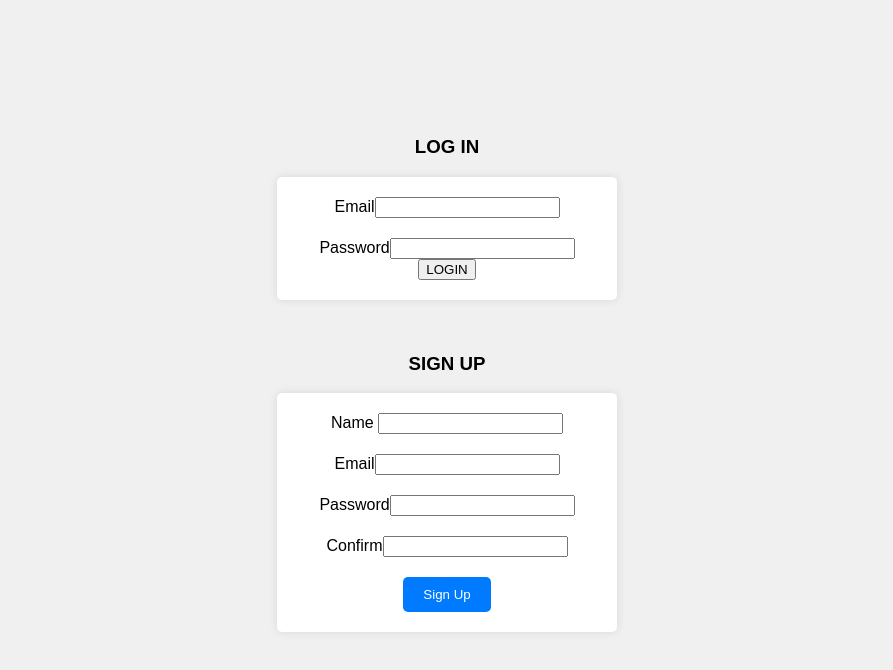
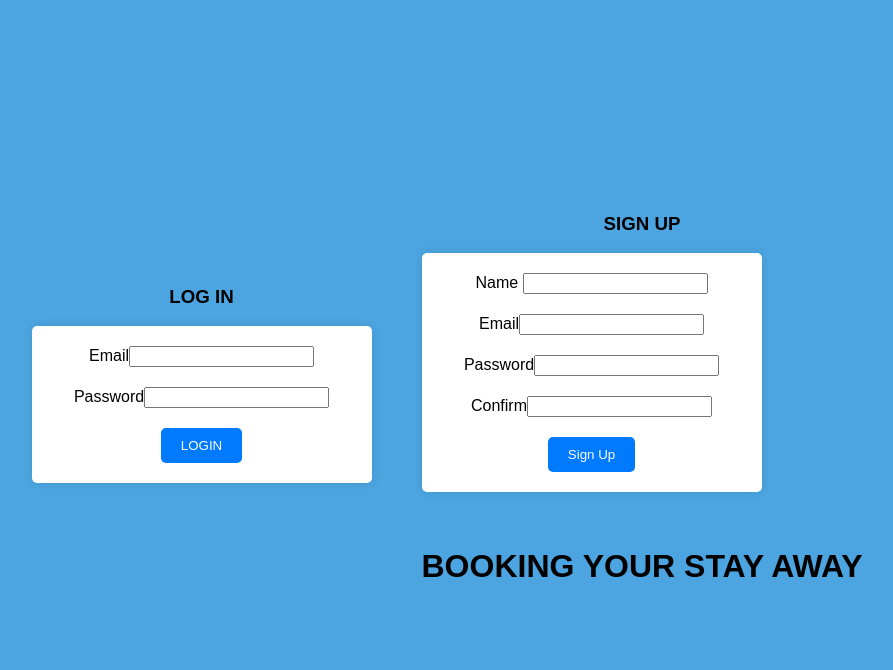
Before and after one commit to khhrogers/khhrogers, a React (Create React App) app in the folder hotel/: page / in a window 1280 px wide. Shown: the top 670 px of the page, without its empty margins (193-1086 px from the left). Built offline with nearby package versions, Linux system fonts and the light colour scheme.

Commit message:
add spacing for forms

```diff
--- a/hotel/src/App.css
+++ b/hotel/src/App.css
@@ -7,7 +7,7 @@ body {
   font-family: Arial, sans-serif;
   margin: 0;
   padding: 0;
-  background-color: #f0f0f0;
+  background-color: #4ca5e0;
 }
 
 #root {
@@ -60,3 +60,10 @@ body {
 .form-group {
   margin-bottom: 20px; /* Adjust the value as needed */
 }
+.auth-container {
+  display: flex;
+  justify-content: center;
+  align-items: center;
+  height: 100vh;
+  gap: 50px;
+}
--- a/hotel/src/components/LoginForm.js
+++ b/hotel/src/components/LoginForm.js
@@ -52,7 +52,7 @@ const LoginForm = ({setUser}) => {
             onChange={handleChange}
             required
           />
-          <button type="submit">LOGIN</button>
+          <button type="submit" className='signup-button'>LOGIN</button>
         </form>
       </div>
       <p className="error-message">&nbsp;{error}</p>
--- a/hotel/src/pages/Auth.js
+++ b/hotel/src/pages/Auth.js
@@ -11,7 +11,9 @@ export default function Auth({ setUser }) {
     };
 
     return (
-        <main>
+
+        <main className="auth-container">
+
             {!loggedIn && (
                 <div>
                     <h3>LOG IN</h3>
@@ -21,6 +23,7 @@ export default function Auth({ setUser }) {
             <div>
                 <h3>SIGN UP</h3>
                 <SignUpForm setUser={setUser} />
+                <h1>BOOKING YOUR STAY AWAY</h1> {/* Add the heading */}
             </div>
         </main>
     );
--- a/hotel/src/pages/Hotels.js
+++ b/hotel/src/pages/Hotels.js
@@ -1,8 +1,15 @@
+import React from 'react';
 
-export default function Book () {
-    return (
+export default function Book() {
+  return (
+    <div>
+      <h1>Book Hotel with Hotel Sites Below</h1>
+      <ul style={{ listStyleType: 'none', padding: 0 }}>
+        <li style={{ marginBottom: '10px' }}><a href="https://www.booking.com/">Booking.com</a></li>
+        <li style={{ marginBottom: '10px' }}><a href="https://www.expedia.com/">Expedia</a></li>
+        <li style={{ marginBottom: '10px' }}><a href="https://www.hotels.com/">Hotels.com</a></li>
 
-  <h1>Book Hotel </h1>
-
-    );
+      </ul>
+    </div>
+  );
 }
```
